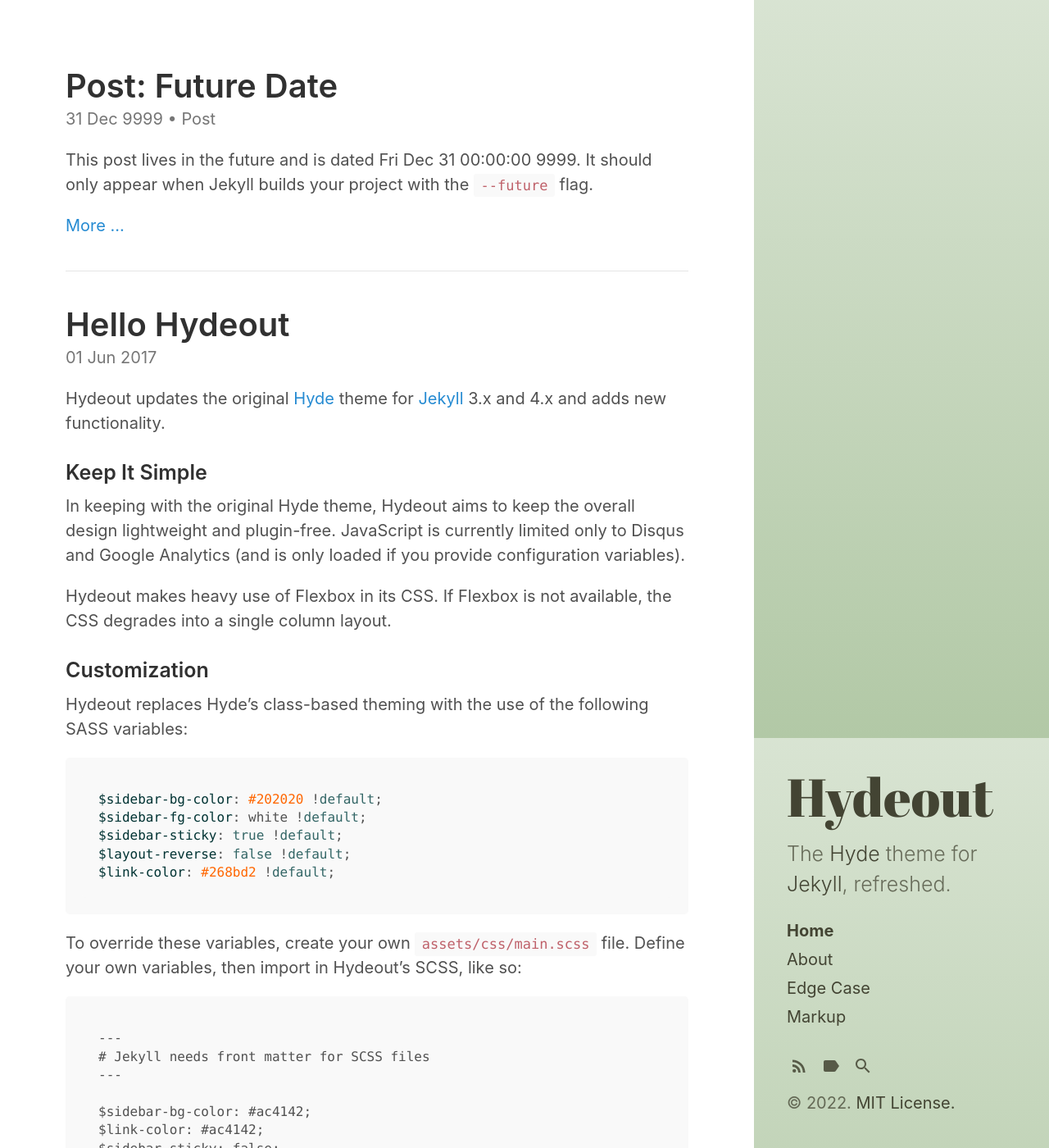
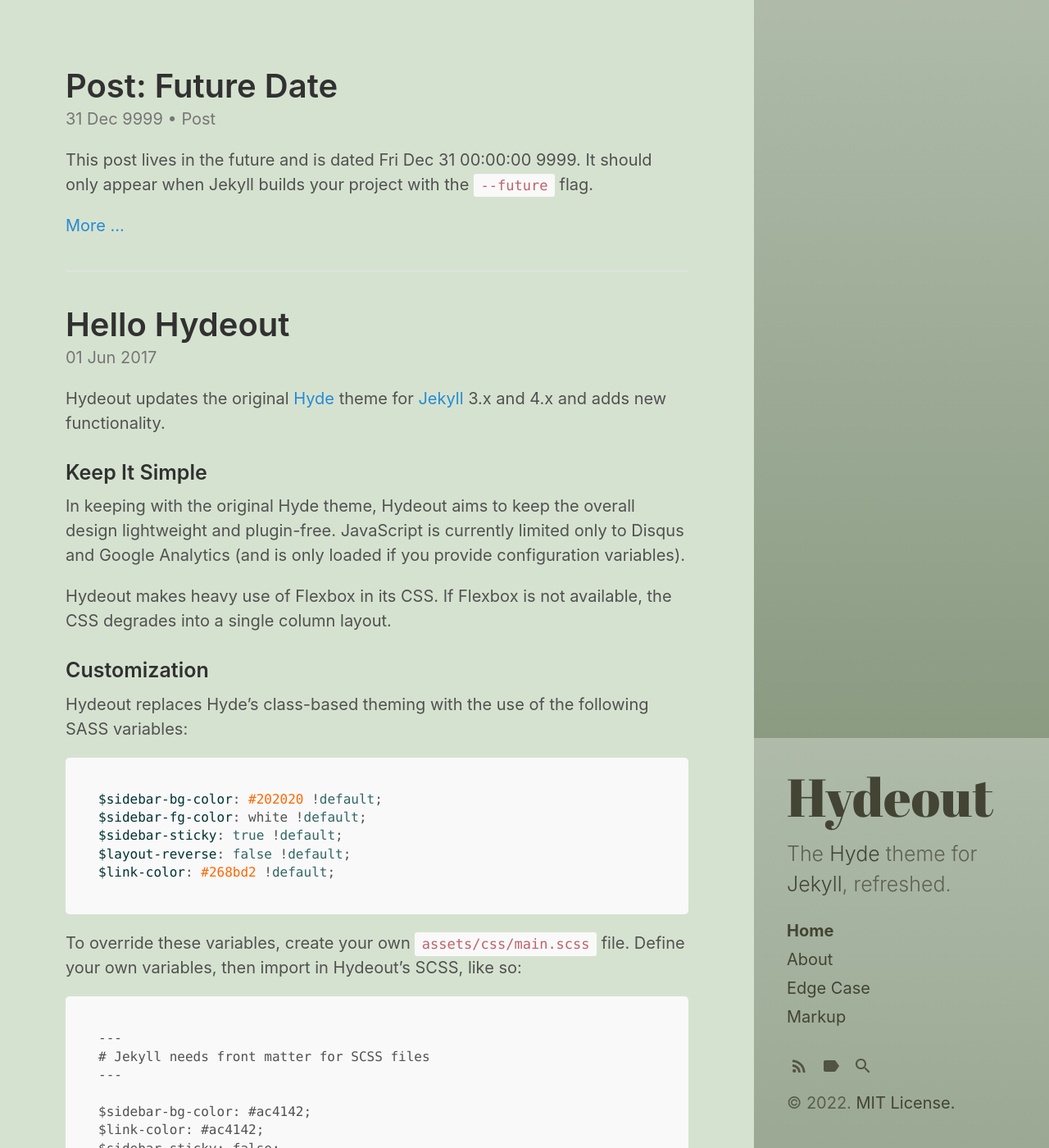
Before and after one commit to triforceranch/triforceranch.github.io, a Jekyll site: the page built from index.html, in a window 1280 px wide and 1400 px high. Shown: the whole window at 82% size. Built offline with Jekyll 4.4.1, drawn with Linux system fonts in a browser that asks for light colours; the list of posts is cut into pages by our own code.

Commit message:
testing
stuff

```diff
--- a/_sass/hydeout/_variables.scss
+++ b/_sass/hydeout/_variables.scss
@@ -19,7 +19,7 @@ $root-line-height: 1.5 !default;
 
 $body-color: $gray-5 !default;
 $body-muted: $gray-4 !default;
-$body-bg: #fff !default;
+$body-bg: #d6e2d0 !default;
 $link-color: $blue !default;
 $heading-color: $gray-6 !default;
 
@@ -42,10 +42,10 @@ $code-font-family: Menlo, Monaco, 'Courier New', monospace !default;
 $code-color: #bf616a !default;
 
 // Hyde theming
-$sidebar-bg-color: #c5d6bc !default;
+$sidebar-bg-color: #9dab96!default;
 $sidebar-fg-color: #434433 !default;
 $sidebar-sticky: true !default;
-$layout-reverse: false !default;
+$layout-reverse: true !default;
 
 $sidebar-title-color: $sidebar-fg-color !default;
 $sidebar-link-color: $sidebar-fg-color !default;
--- a/assets/css/main.scss
+++ b/assets/css/main.scss
@@ -3,5 +3,5 @@
 # only main files contain this front matter, not partials.
 ---
 
-$layout-reverse: true;
+
 @import "hydeout";
```
Also changed, not shown: 3 other files.
